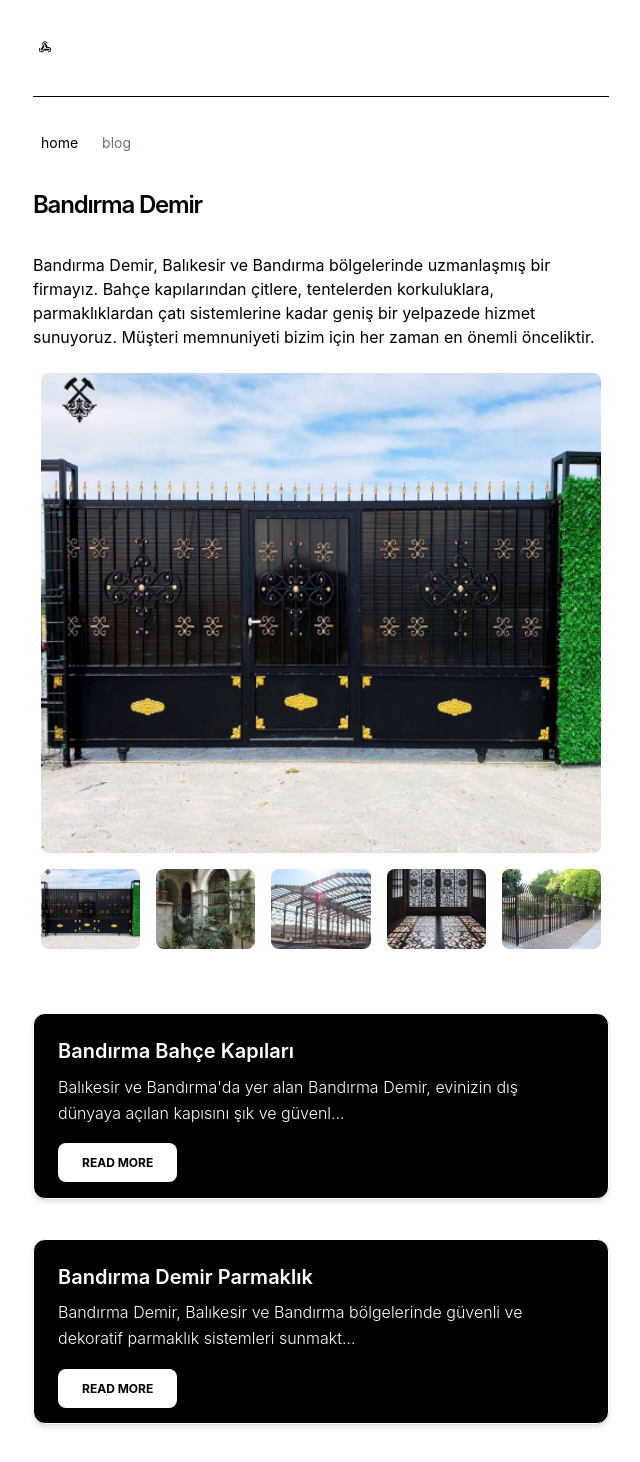
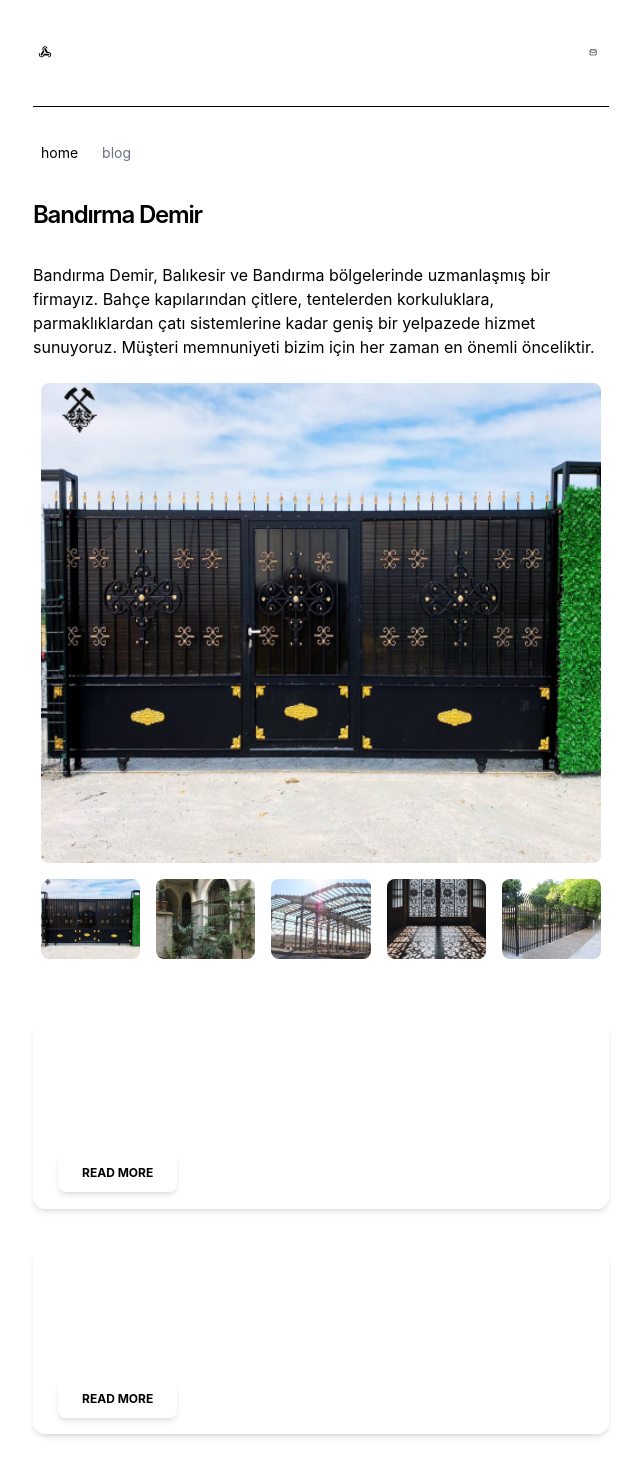
Before and after one commit to Burrhanburak/portfo-adnan, a Next.js app: page / in a window 1280 px wide. Shown: the top 1462 px of the page, without its empty margins (319-959 px from the left). Built offline with nearby package versions, Linux system fonts and the light colour scheme.

Commit message:
metan  commit

```diff
--- a/app/components/nav.tsx
+++ b/app/components/nav.tsx
@@ -89,13 +89,17 @@
           <div className="rounded-md bg-white/6 ring-1 ring-white/10">
             <Link href="mailto:Burakozcann@proton.me">
               <svg
+                width="24"
+                height="34"
+                viewBox="0 0 149 126"
+                fill="none"
                 xmlns="http://www.w3.org/2000/svg"
-                viewBox="0 0 24 24"
-                fill="currentColor"
-                className="size-6"
               >
-                <path d="M1.5 8.67v8.58a3 3 0 0 0 3 3h15a3 3 0 0 0 3-3V8.67l-8.928 5.493a3 3 0 0 1-3.144 0L1.5 8.67Z" />
-                <path d="M22.5 6.908V6.75a3 3 0 0 0-3-3h-15a3 3 0 0 0-3 3v.158l9.714 5.978a1.5 1.5 0 0 0 1.572 0L22.5 6.908Z" />
+                <rect width="149" height="126" rx="23" fill="white" />
+                <path
+                  d="M54 52.633V70C54 71.8565 54.7375 73.637 56.0503 74.9497C57.363 76.2625 59.1435 77 61 77H89C90.8565 77 92.637 76.2625 93.9497 74.9497C95.2625 73.637 96 71.8565 96 70V49C96 47.1435 95.2625 45.363 93.9497 44.0503C92.637 42.7375 90.8565 42 89 42H61C59.1435 42 57.363 42.7375 56.0503 44.0503C54.7375 45.363 54 47.1435 54 49V52.633ZM61 45.5H89C89.9283 45.5 90.8185 45.8687 91.4749 46.5251C92.1313 47.1815 92.5 48.0717 92.5 49V51.59L75 61.012L57.5 51.59V49C57.5 48.0717 57.8687 47.1815 58.5251 46.5251C59.1815 45.8687 60.0717 45.5 61 45.5ZM57.5 55.566L74.1705 64.54C74.4254 64.6772 74.7105 64.7491 75 64.7491C75.2895 64.7491 75.5746 64.6772 75.8295 64.54L92.5 55.566V70C92.5 70.9283 92.1313 71.8185 91.4749 72.4749C90.8185 73.1313 89.9283 73.5 89 73.5H61C60.0717 73.5 59.1815 73.1313 58.5251 72.4749C57.8687 71.8185 57.5 70.9283 57.5 70V55.566Z"
+                  fill="black"
+                />
               </svg>
             </Link>
           </div>
--- a/app/components/posts.tsx
+++ b/app/components/posts.tsx
@@ -21,17 +21,17 @@
             className="flex flex-col space-y-1 mb-4"
             href={`/blog/${post.slug}`}
           >
-              <div
-                  className="relative flex flex-col mt-6 text-white bg-black border shadow-md bg-clip-border rounded-xl">
-                <div className="p-6"><h5
-                    className="block mb-2 font-sans text-xl antialiased font-semibold leading-snug tracking-normal text-blue-gray-900">
+            <div className="relative flex flex-col mt-6 text-white bg-transparent border shadow-md bg-clip-border rounded-xl">
+              <div className="p-6">
+                <h5 className="block mb-2 font-sans text-xl antialiased font-semibold leading-snug tracking-normal text-blue-gray-900">
                   {post.metadata.title}
-                </h5><p
-                    className="block font-sans text-base antialiased font-light leading-relaxed text-inherit">
-                  {
-                    post.metadata.summary.length < 20 ? post.metadata.summary : post.metadata.summary.slice(0, 100) + "..."
-                  }
-                </p></div>
+                </h5>
+                <p className="block font-sans text-base antialiased font-light leading-relaxed text-inherit">
+                  {post.metadata.summary.length < 20
+                    ? post.metadata.summary
+                    : post.metadata.summary.slice(0, 100) + "..."}
+                </p>
+              </div>
               {/*<div className="p-6 pt-0">*/}
               {/*  <p className="block mt-2 font-sans text-base antialiased font-normal leading-relaxed text-white">*/}
               {/*    {formatDate(post.metadata.publishedAt, false)}*/}
@@ -39,7 +39,9 @@
               {/*</div>*/}
 
               <div className="p-6 pt-0">
-                  <Link key={post.slug} href={`/blog/${post.slug}`}
+                <Link
+                  key={post.slug}
+                  href={`/blog/${post.slug}`}
                   className="align-middle select-none font-sans font-bold text-center uppercase transition-all disabled:opacity-50 disabled:shadow-none disabled:pointer-events-none text-xs py-3 px-6 rounded-lg bg-white text-black shadow-md shadow-gray-900/10 hover:shadow-lg hover:shadow-gray-900/20 focus:opacity-[0.85] focus:shadow-none active:opacity-[0.85] active:shadow-none"
                 >
                   Read More
@@ -55,10 +57,14 @@
             {/*  </p>*/}
             {/*</div>*/}
 
-
-              {post.metadata.image &&
-                  <Image src={post.metadata.image} width={500} height={500} alt={post.metadata.title}/>}
-
+            {post.metadata.image && (
+              <Image
+                src={post.metadata.image}
+                width={500}
+                height={500}
+                alt={post.metadata.title}
+              />
+            )}
           </Link>
         ))}
     </div>
```
Lines whose indentation alone changed are shown as unchanged.
